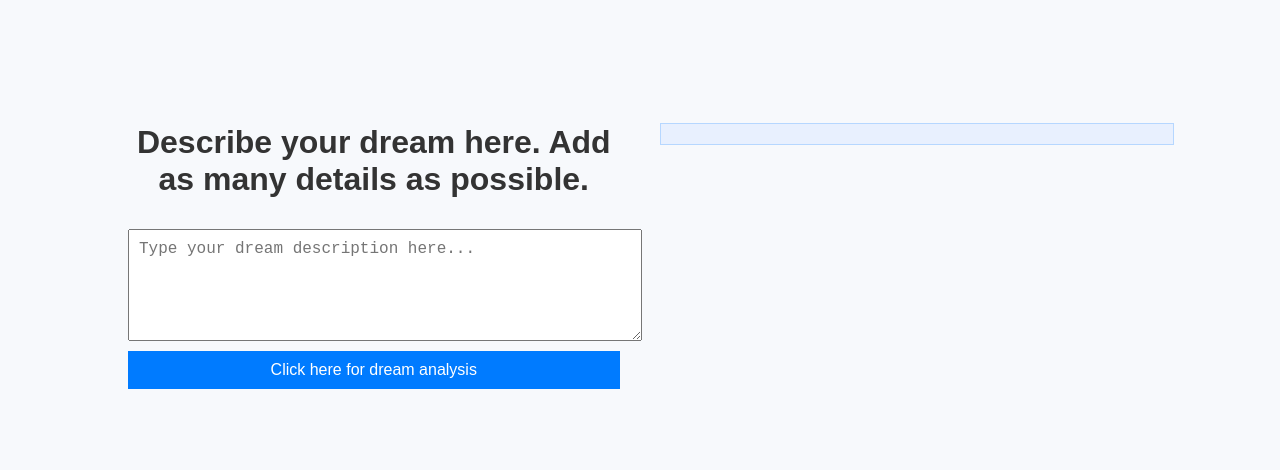
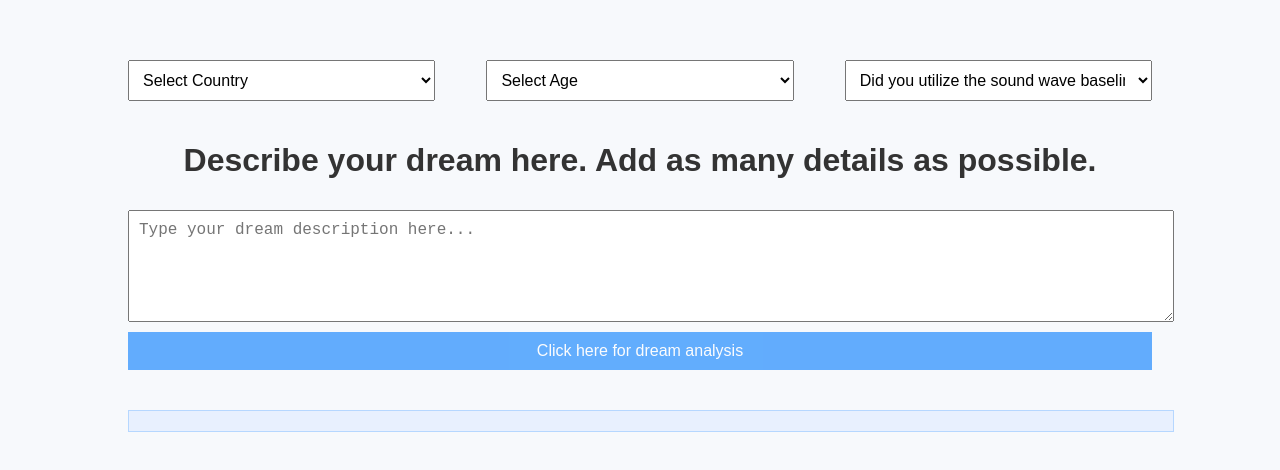
Before and after one commit to artificialname/DreamSpace, a plain HTML site: page index.html in a window 1280 px wide. Shown: the part 154-624 px from the top of the page. Drawn offline with Linux system fonts and the light colour scheme.

Commit message:
Update index.html

```diff
--- a/index.html
+++ b/index.html
@@ -17,17 +17,26 @@
         }
         .container {
             display: flex;
+            flex-direction: column;
             width: 80%;
             max-width: 1200px;
-            justify-content: space-between;
-            padding: 20px;
             gap: 20px;
         }
-        .left-column, .right-column {
-            width: 48%;
+        .dropdown-container {
+            display: flex;
+            justify-content: space-between;
+            gap: 20px;
+        }
+        .dropdown-container select {
+            padding: 10px;
+            font-size: 16px;
+            width: 30%;
+        }
+        .left-column {
             display: flex;
             flex-direction: column;
             align-items: flex-start;
+            width: 100%;
         }
         h1 {
             color: #333;
@@ -45,6 +54,12 @@
             color: white;
             border: none;
             cursor: pointer;
+            opacity: 0.6;
+            pointer-events: none;
+        }
+        button.active {
+            opacity: 1;
+            pointer-events: auto;
         }
         button:hover {
             background-color: #0056b3;
@@ -61,17 +76,74 @@
 </head>
 <body>
     <div class="container">
+        <!-- Dropdown Section -->
+        <div class="dropdown-container">
+            <select id="country">
+                <option value="">Select Country</option>
+                <!-- Add more countries dynamically -->
+            </select>
+            <select id="age">
+                <option value="">Select Age</option>
+                <!-- Populate age options dynamically -->
+            </select>
+            <select id="soundWave">
+                <option value="">Did you utilize the sound wave baseline?</option>
+                <option value="yes">Yes</option>
+                <option value="no">No</option>
+            </select>
+        </div>
+
+        <!-- Dream Description Section -->
         <div class="left-column">
             <h1>Describe your dream here. Add as many details as possible.</h1>
             <textarea id="question" placeholder="Type your dream description here..." rows="5"></textarea>
-            <button onclick="askChatGPT()">Click here for dream analysis</button>
+            <button id="analyzeButton" onclick="askChatGPT()">Click here for dream analysis</button>
         </div>
-        <div class="right-column">
-            <div id="response"></div>
-        </div>
+
+        <div id="response"></div>
     </div>
 
     <script>
+        const countryDropdown = document.getElementById('country');
+        const ageDropdown = document.getElementById('age');
+        const soundWaveDropdown = document.getElementById('soundWave');
+        const analyzeButton = document.getElementById('analyzeButton');
+
+        // Populate the country dropdown
+        const countries = ["United States", "Canada", "United Kingdom", "India", "Australia"]; // Add more as needed
+        countries.forEach(country => {
+            const option = document.createElement('option');
+            option.value = country;
+            option.textContent = country;
+            countryDropdown.appendChild(option);
+        });
+
+        // Populate the age dropdown
+        for (let i = 1; i <= 100; i++) {
+            const option = document.createElement('option');
+            option.value = i;
+            option.textContent = i;
+            ageDropdown.appendChild(option);
+        }
+
+        // Enable button only if all dropdowns have valid selections
+        function validateSelections() {
+            if (
+                countryDropdown.value &&
+                ageDropdown.value &&
+                soundWaveDropdown.value
+            ) {
+                analyzeButton.classList.add('active');
+            } else {
+                analyzeButton.classList.remove('active');
+            }
+        }
+
+        // Add event listeners to validate selections
+        countryDropdown.addEventListener('change', validateSelections);
+        ageDropdown.addEventListener('change', validateSelections);
+        soundWaveDropdown.addEventListener('change', validateSelections);
+
         let isRequesting = false;
 
         async function askChatGPT() {
@@ -83,43 +155,37 @@
                 return;
             }
 
+            if (!analyzeButton.classList.contains('active')) {
+                responseDiv.textContent = 'Please complete all selections before analyzing.';
+                return;
+            }
+
             // Prevent multiple requests being sent in quick succession
             if (isRequesting) {
                 responseDiv.textContent = 'Please wait before submitting another request.';
                 return;
             }
 
-            // Show loading message
             responseDiv.textContent = 'Loading...';
-
             isRequesting = true;
 
             try {
-                // Introduce a delay before sending the request (if needed)
-                await new Promise(resolve => setTimeout(resolve, 1000)); // 1 second delay
-
                 const response = await fetch('https://dreamspace-ivna.onrender.com/ask', {
                     method: 'POST',
                     headers: { 'Content-Type': 'application/json' },
-                    body: JSON.stringify({ question }),
+                    body: JSON.stringify({
+                        question,
+                        country: countryDropdown.value,
+                        age: ageDropdown.value,
+                        soundWave: soundWaveDropdown.value,
+                    }),
                 });
 
-                if (response.status === 429) {
-                    responseDiv.textContent = 'Rate limit exceeded. Please try again later.';
-                    return;
-                }
-
                 const data = await response.json();
-                if (data.answer) {
-                    responseDiv.textContent = data.answer;
-                } else {
-                    responseDiv.textContent = 'Error: ' + data.error;
-                }
+                responseDiv.textContent = data.answer || `Error: ${data.error}`;
             } catch (error) {
-                console.error('Error:', error);
                 responseDiv.textContent = 'Failed to connect to the server. Please try again later.';
             } finally {
-                // Reset the requesting state after the request is complete
                 isRequesting = false;
             }
         }
```
